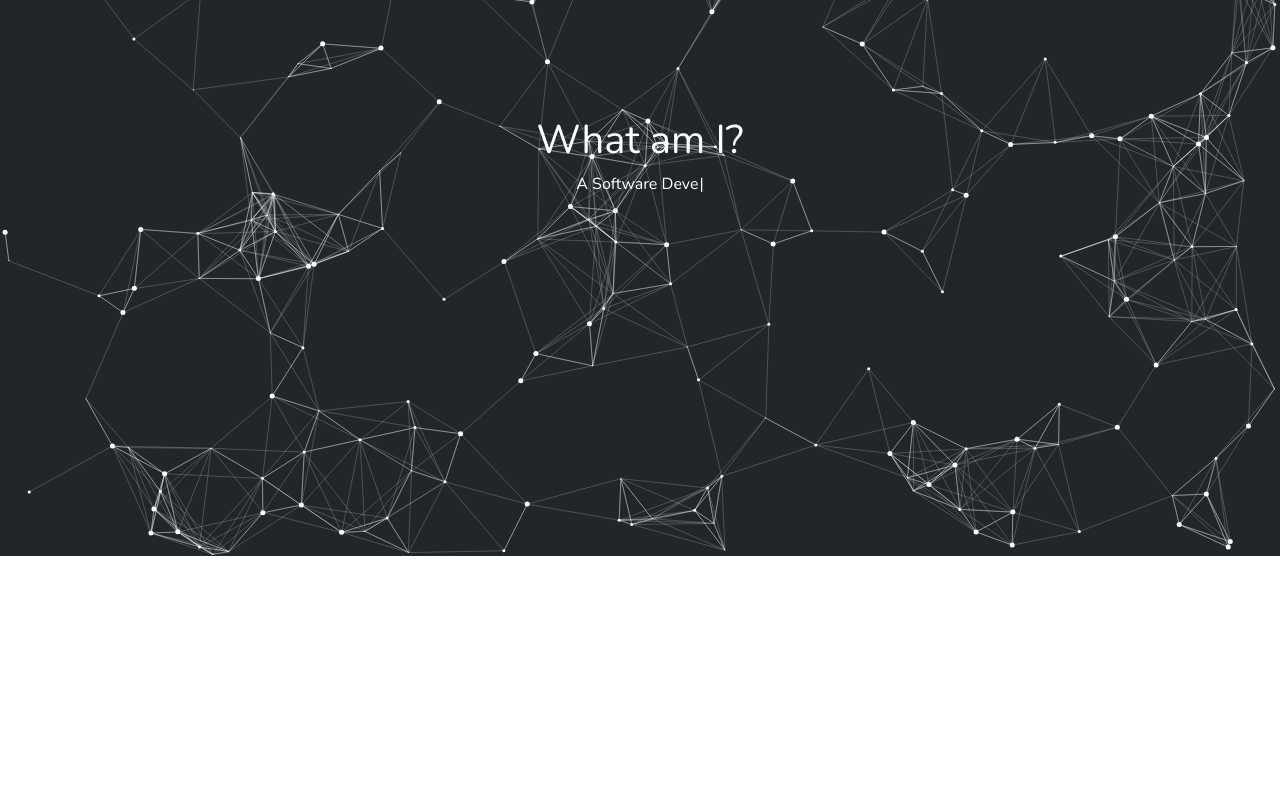
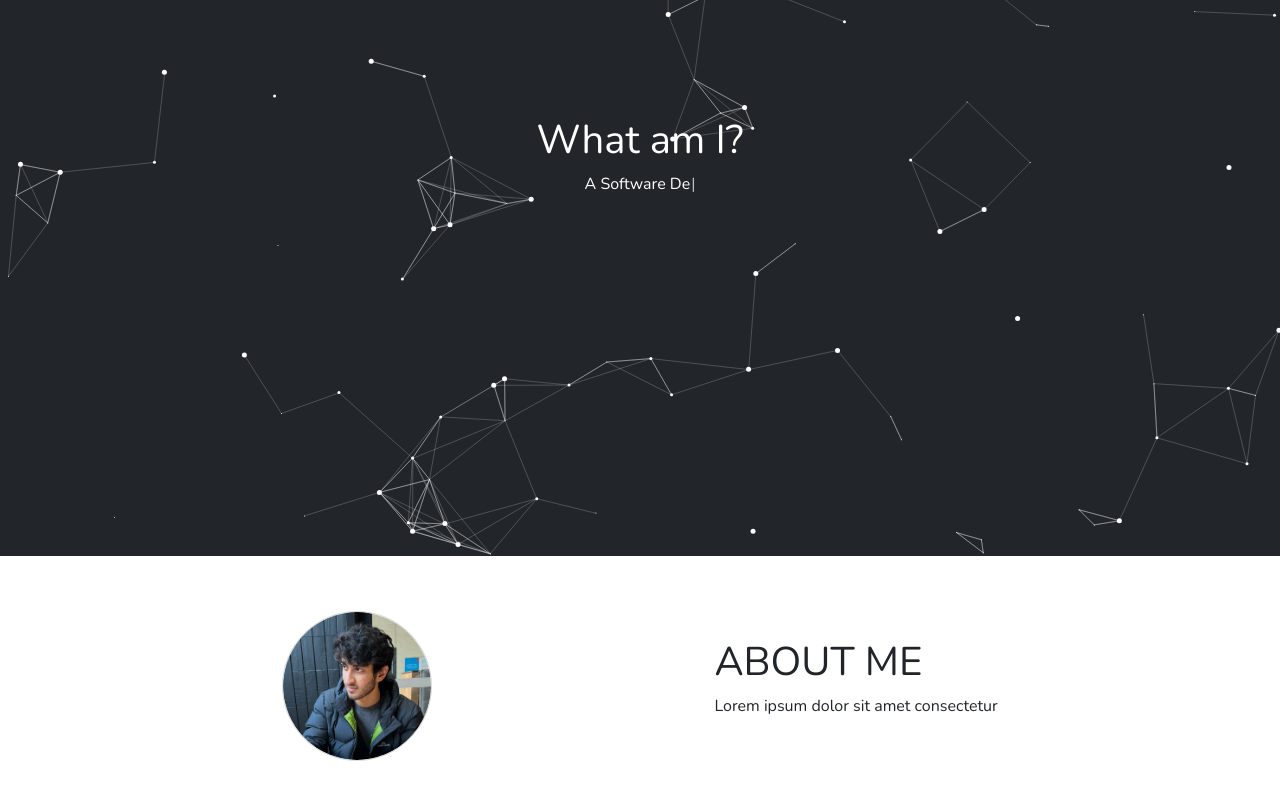
Before and after one commit to Adnan25z/portfolio, a React (Create React App) app: page / in a window 1280 px wide. Shown: the part 244-1044 px from the top of the page. Before the commit the page ends 807 px from the top, so only its background shows below. Built offline with nearby package versions, Linux system fonts and the light colour scheme.

Commit message:
aboutMe section done

```diff
--- a/src/App.js
+++ b/src/App.js
@@ -2,6 +2,7 @@ import './App.css';
 import Navigation from './screens/navigationBar/NavigationBar'
 import Particles from './Particles';
 import Header from './screens/header/Header'
+import AboutMe from './screens/aboutMe/AboutMe';
 
 function App() {
   return (
@@ -9,6 +10,7 @@ function App() {
      <Navigation />
      <Header />
      <Particles />
+     <AboutMe />
     </div>
   );
 }
--- a/src/Particles.jsx
+++ b/src/Particles.jsx
@@ -11,7 +11,7 @@ export default class Particles extends React.Component {
     canvas.width = document.documentElement.clientWidth;
     canvas.height = document.documentElement.clientHeight;
 
-    let num = 250;
+    let num = 100;
     let size = 1;
     let color = "#fff";
     let min_speed = 0.1;
--- /dev/null
+++ b/src/screens/aboutMe/AboutMe.jsx
@@ -0,0 +1,19 @@
+import React from 'react'
+import './aboutMe.css'
+import me from '../../images/me.png'
+
+function AboutMe() {
+  return (
+    <div className="about__container" id="about-m">
+        <div>
+            <img src={me} alt="my_image"/>
+        </div>
+        <div className="about__text">
+            <h1>ABOUT ME</h1>
+            <p>Lorem ipsum dolor sit amet consectetur</p>
+        </div>
+    </div>
+  )
+}
+
+export default AboutMe
--- /dev/null
+++ b/src/screens/aboutMe/aboutMe.css
@@ -0,0 +1,34 @@
+.about__container{
+    margin: 3rem 0;
+    display: flex;
+    flex-direction: row;
+    justify-content: space-evenly;
+    align-items: center;
+}
+
+.about__container img{
+    border-radius: 50%;
+    border: 0.5px solid rgb(218,218,218);
+    margin-bottom: 1 rem;
+    max-width: 150px;
+    max-height: 150px;
+    object-fit: scale-down;
+}
+
+about__text{
+    max-width: 600px;
+}
+
+/*--------------- MEDIA QUERIES ---------------*/
+
+@media only screen and (max-width: 900px){
+    .about__container{
+        flex-direction: column;
+    }
+}
+
+@media only screen and (max-width: 700px){
+    .about__text{
+        max-width: 300px;
+    }
+}
```
Also changed, not shown: src/images/me.jpg (added), src/images/me.png (added).
